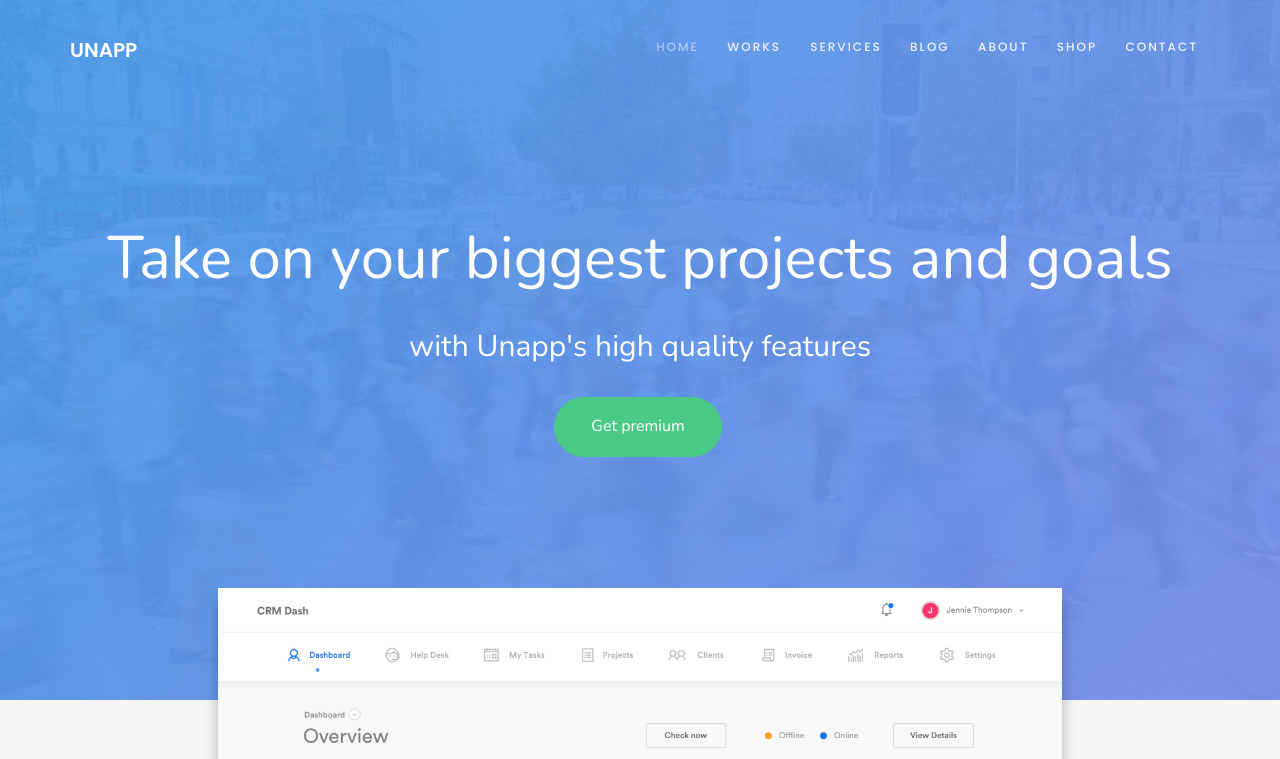
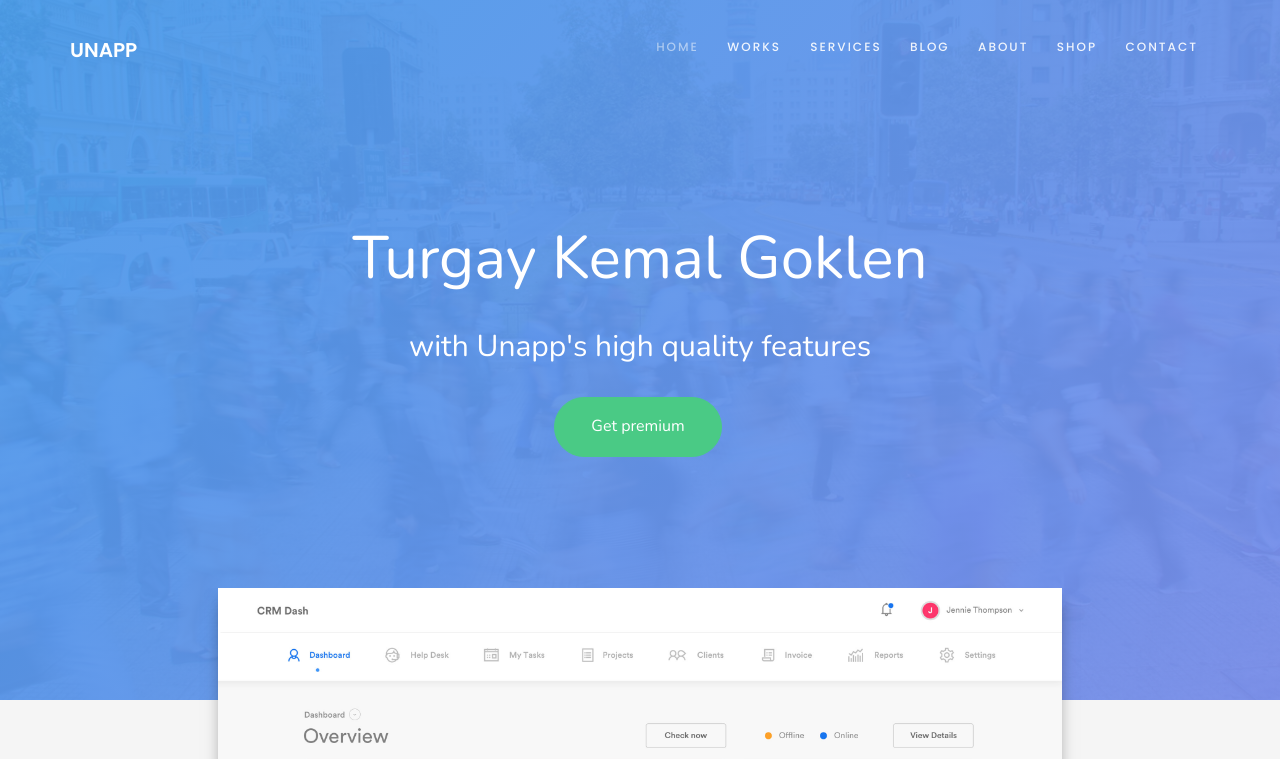
Before and after one commit to turgaykemalgoklen/bcfmcase16062020, a plain HTML site: page index.html in a window 1280 px wide. Shown: the top 759 px of the page. Drawn offline with nearby package versions, Linux system fonts and the light colour scheme; files whose address does not match are found by name.

Commit message:
Update index.html
Updated Take on your biggest projects and goals part

```diff
--- a/index.html
+++ b/index.html
@@ -90,7 +90,7 @@
 					<div class="container">
 						<div class="col-md-12 col-md-offset-0">
 							<div class="animate-box">
-								<h2>Take on your biggest projects and goals</h2>
+								<h2>Turgay Kemal Goklen</h2>
 								<p>with Unapp's high quality features</p>
 								<p><a href="gallery.html" class="btn btn-primary btn-lg btn-custom">Get premium</a></p>
 							</div>
```
